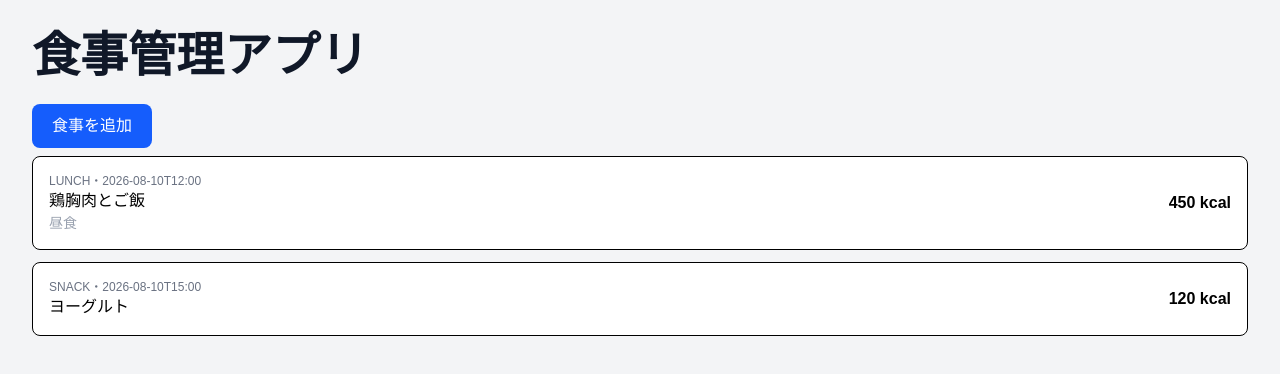
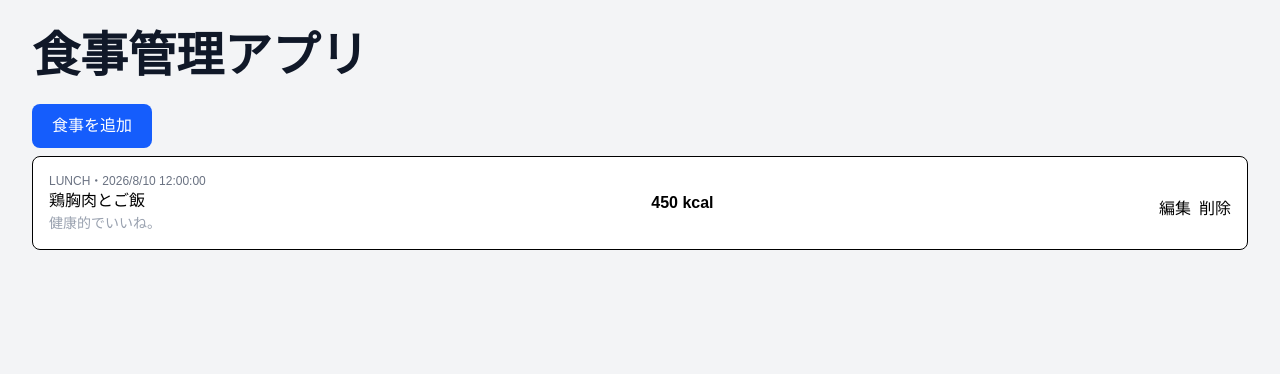
Before and after one commit to manatsu-sawada/meal-management-app, a Next.js app in the folder frontend/: page / in a window 1280 px wide. Shown: the top 374 px of the page. Built offline with nearby package versions, Linux system fonts and the light colour scheme; no server answers.

Commit message:
EditMealModalコンポーネントを追加し、MealFormModalの型定義を修正。MealListに編集機能を追加。

```diff
--- /dev/null
+++ b/frontend/app/components/EditMealModal.tsx
@@ -0,0 +1,22 @@
+import type { Meal } from "@/types/meal";
+
+type EditMealProps = {
+    meal: Meal;
+    onClose: () => void;
+};
+
+export function EditMealModal({
+    meal,
+    onClose,
+}: EditMealProps) {
+    return (
+        <div>
+            <h2>食事を編集</h2>
+            <p>{meal.name}</p>
+
+            <button type="button" onClick={onClose}>
+                閉じる
+            </button>
+        </div>
+    );
+}
--- a/frontend/app/components/MealForm.tsx
+++ b/frontend/app/components/MealForm.tsx
@@ -1,7 +1,7 @@
 "use client";
 
 import { useEffect, useState, type SubmitEvent } from "react";
-import { MealForm } from "@/types/meal";
+import { Meal, MealForm } from "@/types/meal";
 
 const API_URL =
     process.env.NEXT_PUBLIC_API_URL ?? "http://localhost:8787";
@@ -9,12 +9,12 @@ const API_URL =
 const initialForm: MealForm = {
     name: "",
     calories: "",
-    mealType: "朝食",
+    mealType: "BREAKFAST",
     eatenAt: "",
     memo: "",
 };
 
-export default function MealFormModal() {
+export function MealFormModal() {
     const [isOpen, setIsOpen] = useState(false);
 
     // Monitor Esc key
--- a/frontend/app/components/MealList.tsx
+++ b/frontend/app/components/MealList.tsx
@@ -1,12 +1,10 @@
-type Meal = {
-    id: number;
-    name: string;
-    calories: number;
-    mealType: string;
-    eatenAt: string;
-    memo?: string;
-};
+"use client";
 
+import { useState } from "react";
+import { EditMealModal } from "./EditMealModal";
+import type { Meal } from "@/types/meal";
+
+// example data
 const meals: Meal[] = [
             {
                 id: 1,
@@ -14,25 +12,35 @@ const meals: Meal[] = [
                 calories: 450,
                 mealType: "LUNCH",
                 eatenAt: "2026-08-10T12:00",
-        memo: "昼食",
+                memo: "健康的でいいね。",
+                createdAt: "2026-08-10T12:00",
+                updatedAt: "2026-08-10T12:00",
             },
+        ];
+    [
     {
         id: 2,
         name: "ヨーグルト",
         calories: 120,
         mealType: "SNACK",
         eatenAt: "2026-08-10T15:00",
+        memo: "",
+        createdAt: "2026-08-10T12:00",
+        updatedAt: "2026-08-10T12:00",
     },
 ];
 
 export default function MealList() {
+    // when pushing Edit Button - setEditingMeal(meal) can change default value(null) to meal
+    const [editingMeal, setEditingMeal] = useState<Meal | null>(null);
+
     return (
         <div className="space-y-3">
             {meals.map((meal) => (
                 <div key={meal.id} className="flex items-center justify-between rounded-lg border bg-white p-4">
                     <div>
                         <p className="text-xs text-gray-500">
-                            {meal.mealType}・{meal.eatenAt}
+                            {meal.mealType}・{new Date(meal.eatenAt).toLocaleString("ja-JP")}
                         </p>
                         <p className="font-medium">{meal.name}</p>
                         {meal.memo && (
@@ -45,8 +53,27 @@ export default function MealList() {
                     <p className="font-semibold">
                         {meal.calories} kcal
                     </p>
+
+                    <div className="mt-3 flex gap-2">
+                        {/* UPDATE */}
+                        <button type="button" onClick={() => setEditingMeal(meal)}>
+                            編集
+                        </button>
+
+                        {/* DELETE */}
+                        <button type="button">
+                            削除
+                        </button>
+                    </div>
                 </div>
             ))}
+
+            {editingMeal && (
+                <EditMealModal
+                    meal={editingMeal}
+                    onClose={() => setEditingMeal(null)}
+                />
+            )}
         </div>
     );
 }
--- a/frontend/app/page.tsx
+++ b/frontend/app/page.tsx
@@ -1,7 +1,7 @@
 "use client";
 
 // import {} from "react"; React から呼ばないとダメな機能
-import MealFormModal from "./components/MealForm";
+import {MealFormModal} from "./components/MealForm";
 import MealList from "./components/MealList";
 
 const API_URL =
--- a/frontend/types/meal.ts
+++ b/frontend/types/meal.ts
@@ -5,8 +5,8 @@ export type Meal = {
     mealType: "BREAKFAST" | "LUNCH" | "DINNER" | "SNACK";
     eatenAt: string;
     memo: string | null;
-    createAt: string;
-    updateAt: string;
+    createdAt: string;
+    updatedAt: string;
 };
 
 export type Weight = {
@@ -21,7 +21,7 @@ export type Weight = {
 export type MealForm = {
     name: string;
     calories: string;
-    mealType: string;
+    mealType: "BREAKFAST" | "LUNCH" | "DINNER" | "SNACK";
     eatenAt: string;
     memo: string;
 };
```
Lines whose indentation alone changed are shown as unchanged.
